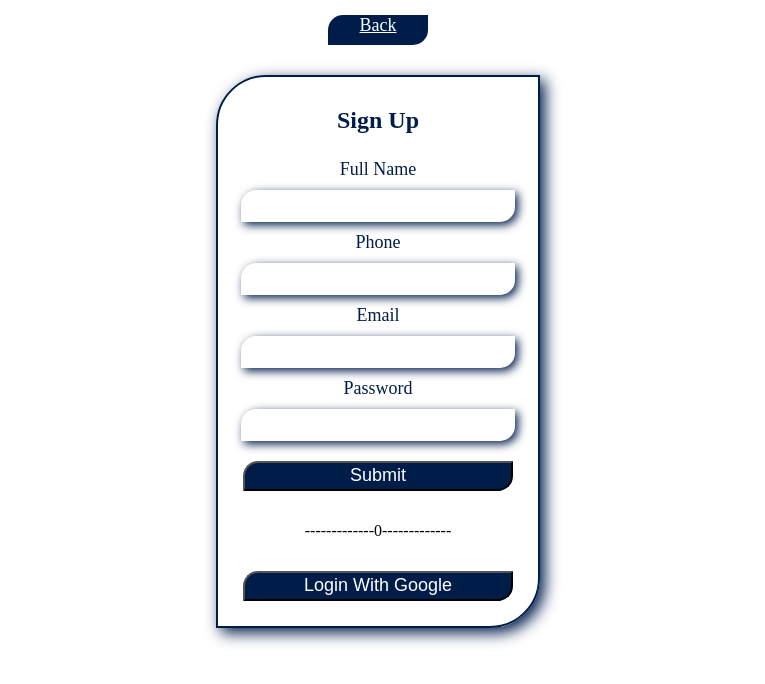
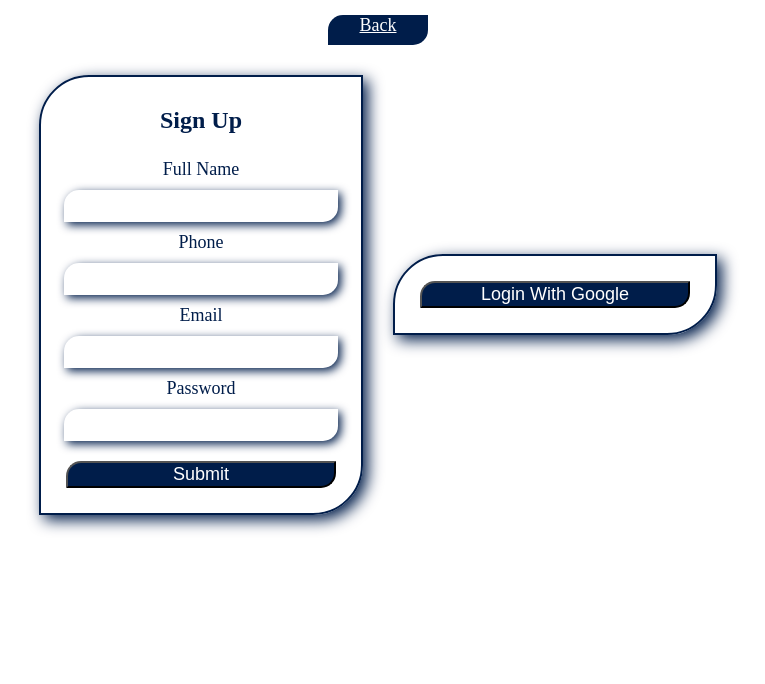
Before and after one commit to Gambuli8/CellXpress-Frontend, a React (Vite) app: page /register in a window 1280 px wide. Shown: the top 684 px of the page, without its empty margins (262-1027 px from the left). Built offline with nearby package versions, Linux system fonts and the light colour scheme; no server answers.

Commit message:
arreglos

```diff
--- a/src/Components/Register/Register.jsx
+++ b/src/Components/Register/Register.jsx
@@ -36,7 +36,7 @@ const Register = () => {
     }));
   };
 
-  const handleSubmit = async (event) => {
+  const handleSubmit = (event) => {
     event.preventDefault();
     setErrors("")
     const validationErrors = validate(input);
@@ -44,7 +44,7 @@ const Register = () => {
     if (Object.keys(validationErrors).length === 0) {
 
       try {
-        await signup(input.email, input.password)
+        signup(input.email, input.password)
         navigate("/home")
       } catch (error) {
         if (error.message === "auth/email-already-in-use") {
@@ -62,9 +62,9 @@ const Register = () => {
     }
   };
   if(user)console.log(user)
-  const fireDb = async ()=>{
-    dispatch(postUser(user));
-     await setUserFire({
+  const fireDb = ()=>{
+     dispatch(postUser(user));
+      setUserFire({
         name: user.displayName,
         phone: user.PhoneNumber,
         email: user.email,
@@ -81,7 +81,6 @@ const Register = () => {
       await loginGoogle()
     } catch (error) {
       setErrors(error.message)
-      alert(error.message)
     }
   };
   return (
@@ -131,18 +130,20 @@ const Register = () => {
           <button type="submit" className={style.button}>
             Submit
           </button>
-          <p>-------------0-------------</p>
+          </form>
+
+          <div className={style.inputContainer}>
           <button
             type="button"
             className={style.button}
             onClick={registerWithGoogle}>
             Login With Google
           </button>
-          {user && <div>
+          {user && <div >
             <p>Bienvenido {user.displayName}</p>
             <button className={style.button} onClick={fireDb}>Submit Login Google</button>
             </div>}
-        </form>
+              </div>
       </div>
     </div>
   );
--- a/src/Components/Register/Register.module.css
+++ b/src/Components/Register/Register.module.css
@@ -45,7 +45,7 @@
 .button{
     font-size: large;
     width: 90%;
-    height: 30px;
+    height: auto;
     border-radius: 15px 0 15px 0;
     margin: 15px;
     background-color: #001d4a;
--- a/src/Redux/Actions.js
+++ b/src/Redux/Actions.js
@@ -86,10 +86,10 @@ export const getProductsByName = (name) => {
   };
 };
 
-export const postUser = (user) => {
+export const postUser = (user,userFire) => {
   return async (dispatch) => {
     try {
-      const response = await axios.post("/", user);
+      const response = await axios.post("/", user );
       dispatch({ type: POST_USER, payload: response.data });
       alert(`${user.name} Bienvenido  a CELLXPRESS`);
       return response;
```
